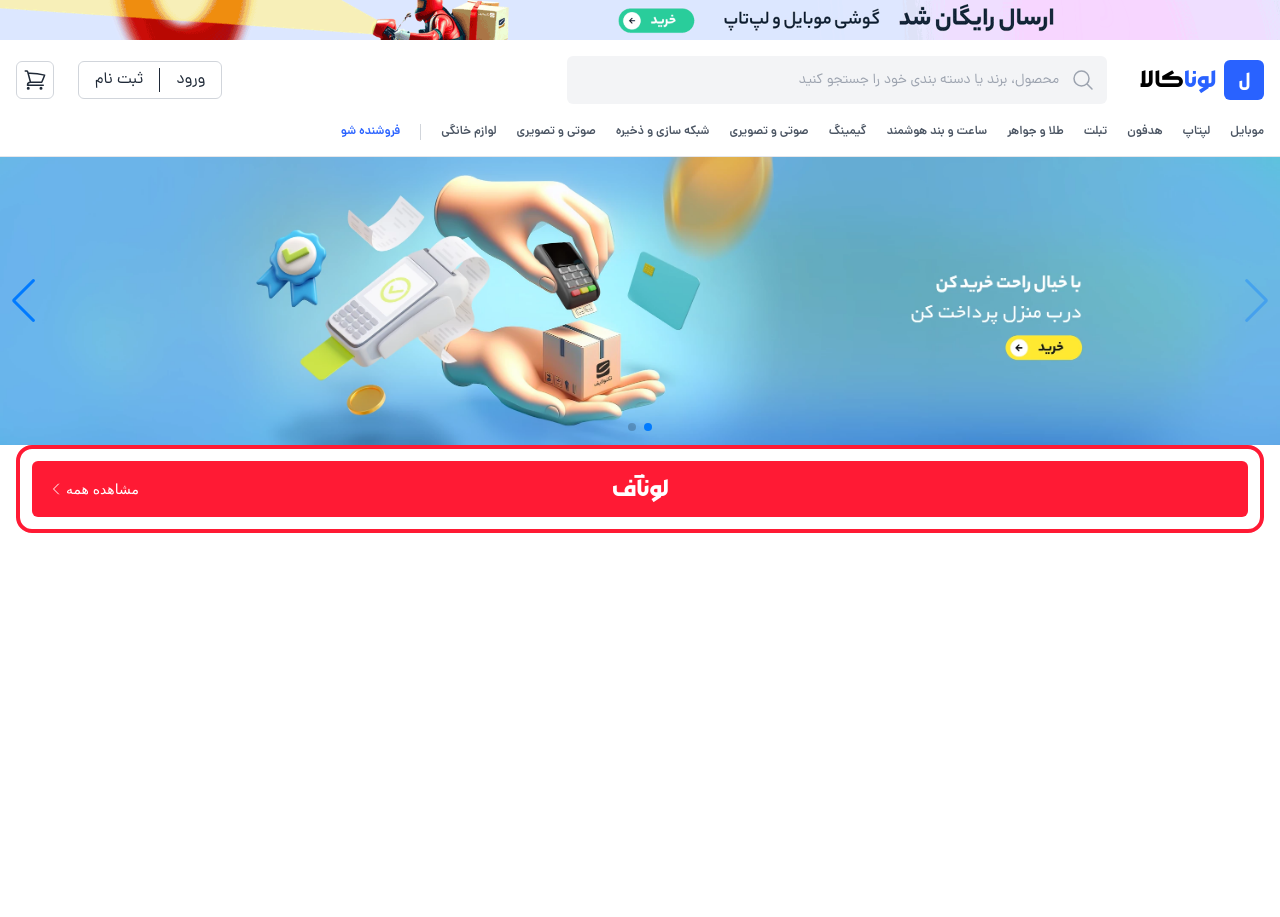
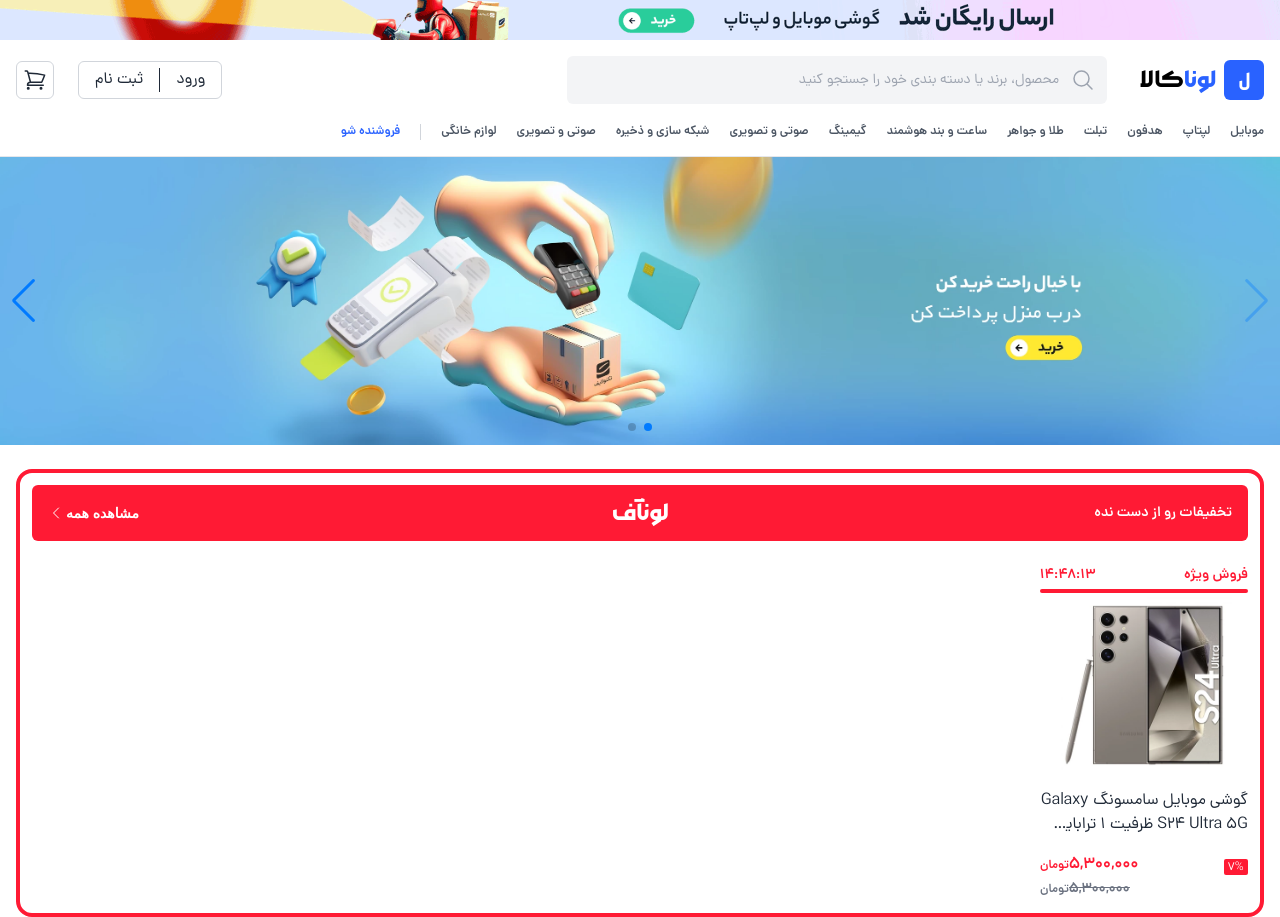
Before and after one commit to rezaeiar/lunakala, a Next.js app: page / in a window 1280 px wide. Before the commit the page ends 800 px from the top, so only its background shows below. Built offline with nearby package versions, Linux system fonts and the light colour scheme.

Commit message:
feat: Creating a product card and fixing the background header problem

```diff
--- /dev/null
+++ b/app/_components/modules/Card/Card.tsx
@@ -0,0 +1,63 @@
+import Image from 'next/image'
+import Link from 'next/link'
+import React from 'react'
+
+export default function Card() {
+    return (
+        <div className='flex flex-col w-52 items-center gap-4 pt-8 relative'>
+            <div className="absolute top-0 flex justify-between items-center w-full text-sm font-bold text-secondary font-dana pb-2 before:h-1 before:rounded-full before:w-full before:bg-secondary before:bottom-0 before:absolute">
+                <span>
+                    فروش ویژه
+                </span>
+                <span>
+                    14:48:13
+                </span>
+            </div>
+            <Link href={''} className="w-44">
+                <Image
+                    src={'/images/product/p2.webp'}
+                    alt='festival-banner'
+                    width={1000}
+                    height={1000}
+                    className='hidden md:block w-full object-cover'
+                />
+            </Link>
+            <div className="flex flex-col gap-4">
+                <Link href={''} className='line-clamp-2 font-dana text-gray-800'>
+                    گوشی موبایل سامسونگ Galaxy S24 Ultra 5G ظرفیت 1 ترابایت رم
+                </Link>
+                <div className="text-gray-900 font-bold font-dana text-end hidden">
+                    <span className='text-base'>
+                        5,300,000
+                    </span>
+                    <span className='text-xs'>
+                        تومان
+                    </span>
+                </div>
+                <div className="flex justify-between">
+                    <div className="p-1 pt-1.5 rounded-sm bg-secondary font-dana text-white text-xs h-4 flex items-center mt-1.5">
+                        7%
+                    </div>
+                    <div className="flex flex-col items-end">
+                        <div className="text-secondary font-dana font-bold">
+                            <span className='text-base'>
+                                5,300,000
+                            </span>
+                            <span className='text-xs'>
+                                تومان
+                            </span>
+                        </div>
+                        <div className="text-gray-500 font-dana font-bold">
+                            <span className='text-sm line-through'>
+                                5,300,000
+                            </span>
+                            <span className='text-xs'>
+                                تومان
+                            </span>
+                        </div>
+                    </div>
+                </div>
+            </div>
+        </div>
+    )
+}
--- a/app/_components/modules/Header/Header.tsx
+++ b/app/_components/modules/Header/Header.tsx
@@ -4,7 +4,7 @@ import NavigationBar from '../NavigationBar/NavigationBar'
 
 export default function Header() {
     return (
-        <header className='sticky top-0 z-50'>
+        <header className='sticky top-0 z-50 bg-white'>
             <div>
                 <FestivalBanner />
                 <NavigationBar />
--- a/app/_components/templates/index/Discounts/Discounts.tsx
+++ b/app/_components/templates/index/Discounts/Discounts.tsx
@@ -1,3 +1,4 @@
+import Card from '@/app/_components/modules/Card/Card'
 import Link from 'next/link'
 import React from 'react'
 
@@ -5,14 +6,16 @@ export default function Discounts() {
     return (
         <div>
             <div className="container">
-                <div className="border-4 border-secondary rounded-2xl p-3">
+                <div className="border-4 border-secondary rounded-2xl p-3 flex flex-col gap-6">
                     <div className="grid grid-cols-3 bg-secondary py-3 px-4 rounded-md items-center">
-                        <div></div>
+                        <div className='text-white text-sm font-bold font-dana'>
+                            تخفیفات رو از دست نده
+                        </div>
                         <h5 className='text-2xl text-white font-morabba font-bold flex justify-center'>
                             لونآف
                         </h5>
                         <Link href='/' className="flex items-center gap-0.5 text-white justify-end">
-                            <span className='text-sm'>
+                            <span className='text-sm font-semibold'>
                                 مشاهده همه
                             </span>
                             <svg xmlns="http://www.w3.org/2000/svg" fill="none" viewBox="0 0 24 24" strokeWidth={1.5} stroke="currentColor" className="size-4">
@@ -20,6 +23,9 @@ export default function Discounts() {
                             </svg>
                         </Link>
                     </div>
+                    <div className="">
+                        <Card />
+                    </div>
                 </div>
             </div>
         </div>
--- a/app/_components/templates/index/SliderShowcase/SliderShowcase.tsx
+++ b/app/_components/templates/index/SliderShowcase/SliderShowcase.tsx
@@ -8,10 +8,9 @@ import Image from 'next/image';
 
 export default function SliderShowcase() {
     return (
-        <div className="">
+        <div className="mb-6">
             <Swiper
                 cssMode={true}
-                // direction={'vertical'}
                 navigation={true}
                 pagination={true}
                 mousewheel={true}
```
Also changed, not shown: public/images/product/p2.webp (added).
